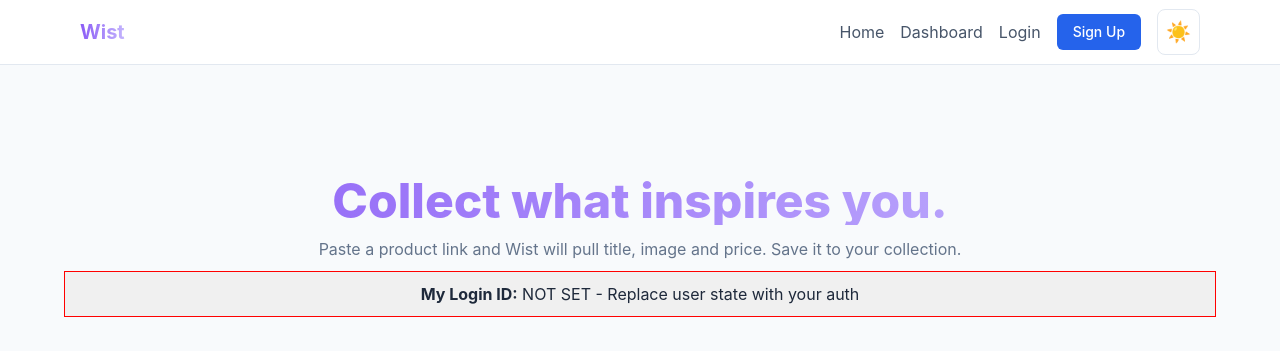
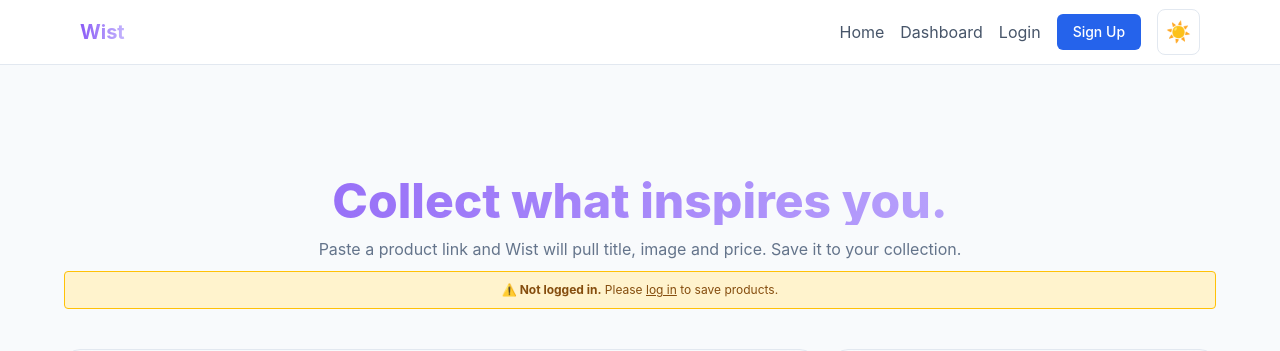
Before and after one commit to YuyenMarcus/Wist, a Next.js app: page /dashboard in a window 1280 px wide. Shown: the top 351 px of the page. Built offline with nearby package versions, Linux system fonts and the light colour scheme; no server answers.

Commit message:
Integrate Supabase auth in Dashboard - get actual user ID

```diff
--- a/components/products/Dashboard.tsx
+++ b/components/products/Dashboard.tsx
@@ -8,6 +8,7 @@ import NavBar from '@/components/layout/NavBar';
 import Container from '@/components/layout/Container';
 import Button from '@/components/ui/Button';
 import { Product, getSavedProducts, saveProduct, deleteProduct } from '@/lib/products';
+import { supabase } from '@/lib/supabase/client';
 
 interface PreviewData {
   title?: string;
@@ -26,9 +27,30 @@ export default function Dashboard() {
   const [error, setError] = useState<string | null>(null);
   const [preview, setPreview] = useState<PreviewData | null>(null);
   const [items, setItems] = useState<Product[]>([]);
-  // TODO: Replace this with your actual user object from auth
-  // Example: const { data: { user } } = await supabase.auth.getUser()
-  const [user, setUser] = useState<{ id?: string } | null>(null);
+  const [user, setUser] = useState<{ id: string; email?: string } | null>(null);
+
+  // Get current user from Supabase auth
+  useEffect(() => {
+    async function loadUser() {
+      const { data: { user: currentUser } } = await supabase.auth.getUser();
+      if (currentUser) {
+        setUser({ id: currentUser.id, email: currentUser.email });
+      }
+    }
+
+    loadUser();
+
+    // Listen for auth changes
+    const { data: { subscription } } = supabase.auth.onAuthStateChange((_event, session) => {
+      if (session?.user) {
+        setUser({ id: session.user.id, email: session.user.email });
+      } else {
+        setUser(null);
+      }
+    });
+
+    return () => subscription.unsubscribe();
+  }, []);
 
   // Load saved items on mount
   useEffect(() => {
@@ -56,12 +78,12 @@ export default function Dashboard() {
     setPreview(null);
 
     try {
-      // TODO: Get user_id from your auth context
-      // Examples:
-      //   - Supabase Auth: const { data: { user } } = await supabase.auth.getUser()
-      //   - Clerk: const { user } = useUser()
-      //   - NextAuth: const { data: session } = useSession()
-      const user_id = 'temp-user-id';  // REPLACE THIS with actual user.id from your auth
+      // Get user_id from Supabase auth
+      if (!user?.id) {
+        setError('Please log in to fetch products');
+        setLoading(false);
+        return;
+      }
 
       const response = await fetch('/api/fetch-product', {
         method: 'POST',
@@ -71,7 +93,7 @@ export default function Dashboard() {
         body: JSON.stringify({
           url: url.trim(),
           save: false,
-          user_id  // 👈 Include user_id so backend can save it
+          user_id: user.id  // Use actual user ID from auth
         }),
       });
 
@@ -197,10 +219,21 @@ export default function Dashboard() {
             Paste a product link and Wist will pull title, image and price. Save it to your collection.
           </p>
 
-          {/* TEMPORARY DEBUGGER */}
-          <div style={{ background: '#f0f0f0', padding: '10px', margin: '10px 0', border: '1px solid red' }}>
-            <p><strong>My Login ID:</strong> {user?.id || 'NOT SET - Replace user state with your auth'}</p>
-          </div>
+          {/* DEBUG: User ID Display */}
+          {user?.id && (
+            <div style={{ background: '#f0f0f0', padding: '10px', margin: '10px 0', border: '1px solid #ccc', borderRadius: '4px' }}>
+              <p className="text-xs text-gray-600">
+                <strong>Logged in as:</strong> {user.email || user.id}
+              </p>
+            </div>
+          )}
+          {!user && (
+            <div style={{ background: '#fff3cd', padding: '10px', margin: '10px 0', border: '1px solid #ffc107', borderRadius: '4px' }}>
+              <p className="text-xs text-yellow-800">
+                <strong>⚠️ Not logged in.</strong> Please <a href="/login" className="underline">log in</a> to save products.
+              </p>
+            </div>
+          )}
         </section>
 
         <section className="mb-8">
```
